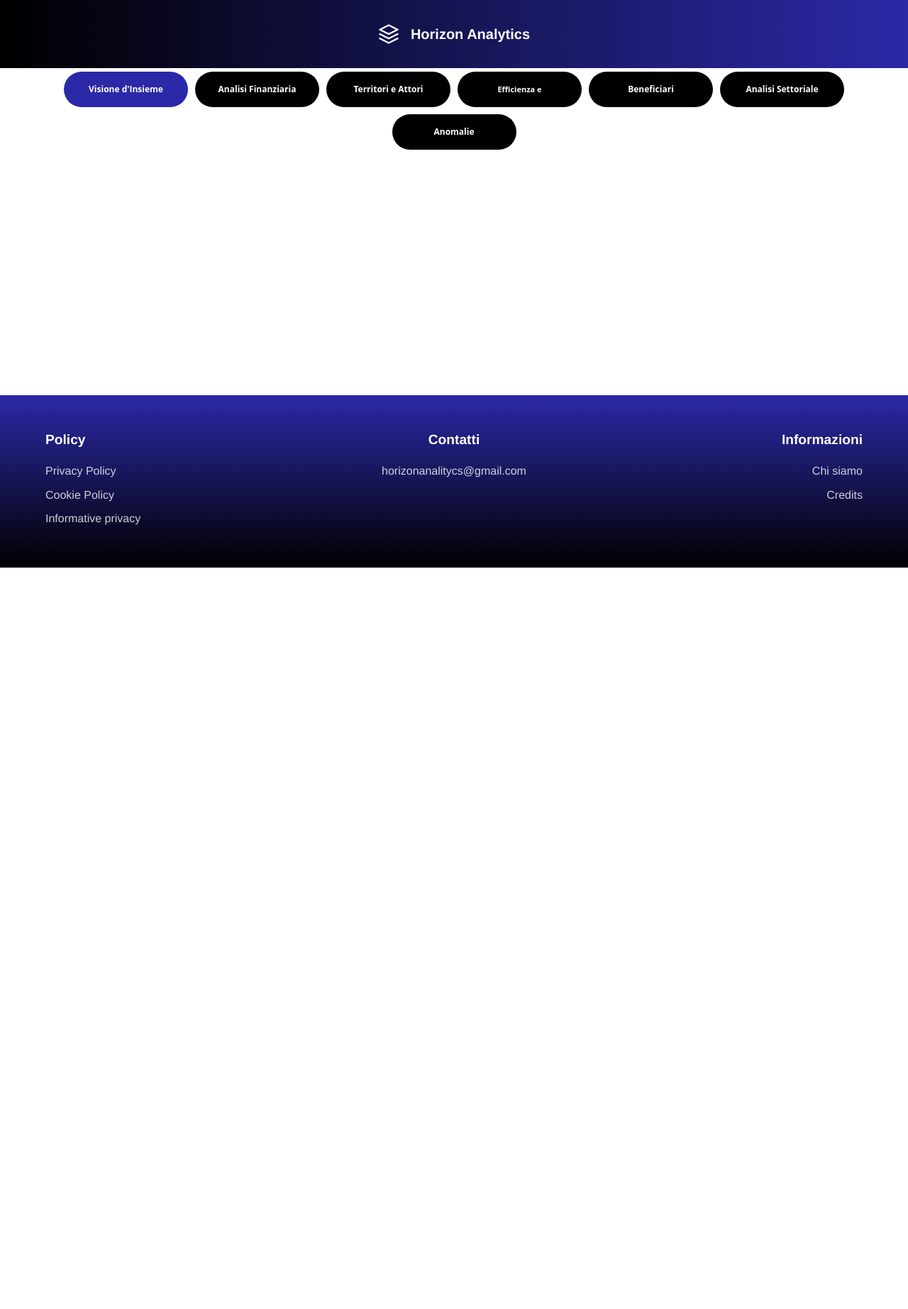
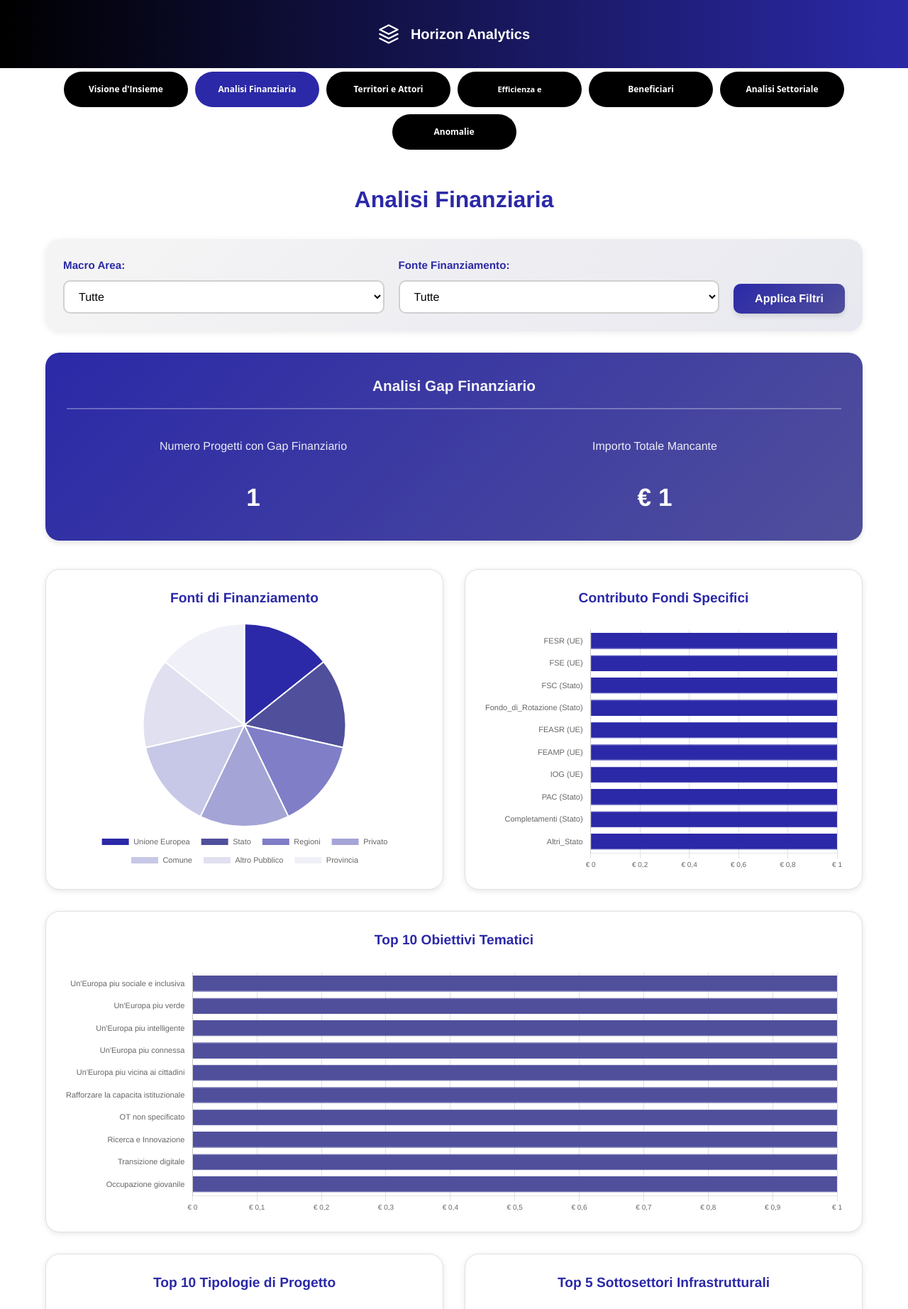
Before and after one commit to Breaking-code-Project-work/Horizon_Analytics, a Django app: page /analisi_finanziaria_page/ in a window 1280 px wide. Shown: the top 1845 px of the page at 71% size. Before the commit the page ends 800 px from the top, so only its background shows below. Run offline with Django 5.2, Linux system fonts and the light colour scheme; parts of the project's set-up code (start-up, migrations or seed data) failed here and were passed over.

Commit message:
Update Financial Analysis page with charts and filters
Added interactive charts and introduced dynamic filters to enhance financial data analysis. Updated the HTML structure and improved the page’s usability.

```diff
--- a/analytics_projects/templates/analytics_projects/analisi_finanziaria_page.html
+++ b/analytics_projects/templates/analytics_projects/analisi_finanziaria_page.html
@@ -4,12 +4,12 @@
     <meta charset="UTF-8">
     <meta name="viewport" content="width=device-width, initial-scale=1.0">
     <title>Horizon Analytics - Analisi Finanziaria</title>
-    {% load static %}
+
     <link rel="preconnect" href="https://fonts.googleapis.com">
     <link rel="preconnect" href="https://fonts.gstatic.com" crossorigin>
     <link href="https://fonts.googleapis.com/css2?family=Arimo:wght@400;700&display=swap" rel="stylesheet">
 
-    <link rel="stylesheet" href="{% static 'css/style_analisi_finanziaria.css' %}">
+    <link rel="stylesheet" href="../../static/css/style_analisi_finanziaria.css">
 </head>
 
 <body>
@@ -22,26 +22,120 @@
                 <path d="M2 12L12 17L22 12" stroke="white" stroke-width="2" stroke-linecap="round" stroke-linejoin="round"/>
             </svg>
 
-            <a href="{% url 'dashboard' %}">
+            <a href="dashboard.html">
                 <h1 class="header_title">Horizon Analytics</h1>
             </a>
         </div>
 
         <div class="container-center">
-            <a href="{% url 'visione_di_insieme_page' %}" class="header_buttons active_button">Visione d'Insieme</a>
-            <a href="{% url 'analisi_finanziaria_page' %}" class="header_buttons">Analisi Finanziaria</a>
-            <a href="{% url 'territori_e_attori_page' %}" class="header_buttons">Territori e Attori</a>
-            <a href="{% url 'efficienza_e_performance_page' %}" class="header_buttons" style="font-size: 11px;">Efficienza e Performance</a>
-            <a href="{% url 'beneficiari_page' %}" class="header_buttons">Beneficiari</a>
-            <a href="{% url 'analisi_settoriale_page' %}" class="header_buttons">Analisi Settoriale</a>
-            <a href="{% url 'anomalie_page' %}" class="header_buttons">Anomalie</a>
+            <a href="visione_di_insieme_page.html" class="header_buttons">Visione d'Insieme</a>
+            <a href="analisi_finanziaria_page.html" class="header_buttons active_button">Analisi Finanziaria</a>
+            <a href="territori_e_attori_page.html" class="header_buttons">Territori e Attori</a>
+            <a href="efficienza_e_performance_page.html" class="header_buttons" style="font-size: 11px;">Efficienza e Performance</a>
+            <a href="beneficiari_page.html" class="header_buttons">Beneficiari</a>
+            <a href="analisi_settoriale_page.html" class="header_buttons">Analisi Settoriale</a>
+            <a href="anomalie_page.html" class="header_buttons">Anomalie</a>
         </div>
     </header>
 
-    <main class="">
+    <main>
+        <!-- Contenuto Dashboard Analisi Finanziaria -->
+        <div class="dashboard-container">
+            <h2 class="page-title">Analisi Finanziaria</h2>
 
+            <!-- Sezione Filtri -->
+            <div class="filters-section">
+                <div class="filter-group">
+                    <label for="macroAreaFilter">Macro Area:</label>
+                    <select id="macroAreaFilter" class="filter-select">
+                        <option value="nessun filtro">Tutte</option>
+                        <option value="Centro_Nord">Centro-Nord</option>
+                        <option value="Mezzogiorno">Mezzogiorno</option>
+                        <option value="Nazionale">Nazionale</option>
+                        <option value="Estero">Estero</option>
+                        <option value="Trasversale">Trasversale</option>
+                    </select>
+                </div>
+
+                <div class="filter-group">
+                    <label for="fundingSourceFilter">Fonte Finanziamento:</label>
+                    <select id="fundingSourceFilter" class="filter-select">
+                        <option value="nessun filtro">Tutte</option>
+                        <option value="UE">Unione Europea</option>
+                        <option value="Stato">Stato</option>
+                        <option value="Regioni">Regioni</option>
+                        <option value="Privato">Privato</option>
+                        <option value="Comune">Comune</option>
+                        <option value="Altro_Pubblico">Altro Pubblico</option>
+                        <option value="Provincia">Provincia</option>
+                    </select>
+                </div>
+
+                <button id="applyFilters" class="apply-filters-btn">Applica Filtri</button>
+            </div>
+
+            <!-- Sezione KPI Cards -->
+            <div class="kpi-section">
+                <div class="kpi-card-combined">
+                    <h3 class="kpi-combined-title">Analisi Gap Finanziario</h3>
+                    <div class="kpi-combined-content">
+                        <div class="kpi-combined-item">
+                            <h4>Numero Progetti con Gap Finanziario</h4>
+                            <p class="kpi-value" id="numero-progetti-gap">-</p>
+                        </div>
+                        <div class="kpi-combined-item">
+                            <h4>Importo Totale Mancante</h4>
+                            <p class="kpi-value" id="importo-totale-mancante">-</p>
+                        </div>
+                    </div>
+                </div>
+            </div>
+
+            <!-- Griglia Grafici -->
+            <div class="charts-grid">
+                <!-- Grafico 1: Torta - Fonti di Finanziamento -->
+                <div class="chart-container">
+                    <h3 class="chart-title">Fonti di Finanziamento</h3>
+                    <canvas id="pieChartFonti"></canvas>
+                </div>
+
+                <!-- Grafico 2: Barre Orizzontali - Fondi Specifici -->
+                <div class="chart-container">
+                    <h3 class="chart-title">Contributo Fondi Specifici</h3>
+                    <canvas id="barChartFondi"></canvas>
+                </div>
+
+                <!-- Grafico 3: Barre Orizzontali Ordinate - Obiettivi Tematici -->
+                <div class="chart-container chart-wide">
+                    <h3 class="chart-title">Top 10 Obiettivi Tematici</h3>
+                    <canvas id="horizontalBarObiettivi"></canvas>
+                </div>
+
+                <!-- Grafico 4: Barre Verticali - Tipologie di Progetto -->
+                <div class="chart-container">
+                    <h3 class="chart-title">Top 10 Tipologie di Progetto</h3>
+                    <canvas id="barChartTipologie"></canvas>
+                </div>
+
+                <!-- Grafico 5: Barre Orizzontali - Sottosettori Infrastrutturali -->
+                <div class="chart-container">
+                    <h3 class="chart-title">Top 5 Sottosettori Infrastrutturali</h3>
+                    <canvas id="horizontalBarSottosettori"></canvas>
+                </div>
+
+                <!-- Grafico 6: Barre Affiancate - Costo vs Pagamenti -->
+                <div class="chart-container chart-wide">
+                    <h3 class="chart-title">Costo Realizzato vs Pagamenti Effettuati</h3>
+                    <canvas id="barChartCostoPagamenti"></canvas>
+                </div>
+            </div>
+        </div>
+
+        <!-- Inclusione Chart.js -->
+        <script src="https://cdn.jsdelivr.net/npm/chart.js@4.4.0/dist/chart.umd.min.js"></script>
+        <!-- Inclusione Script Personalizzato -->
+        <script src="../../static/js/charts_analisi_finanziaria.js"></script>
     </main>
-
 
     <footer class="main_footer">
         <div class="footer_column">
```
